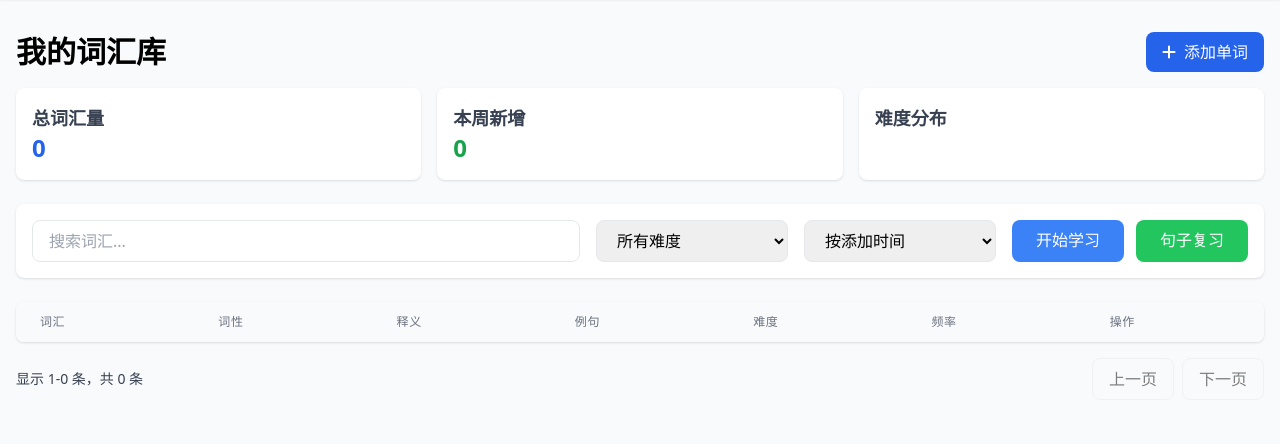
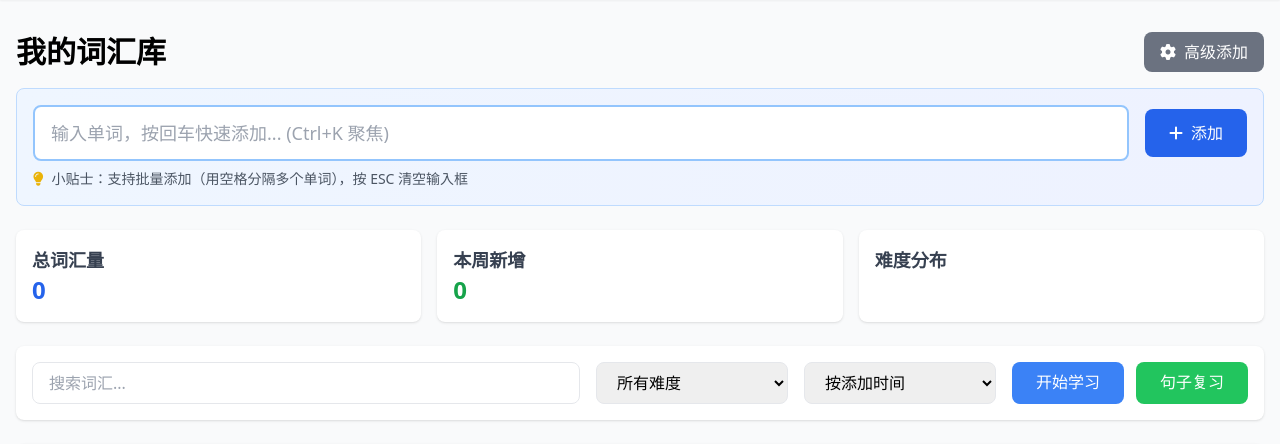
Before and after one commit to huiping192/reuters-study, a Flask app: page /vocabulary in a window 1280 px wide. Shown: the part 64-508 px from the top of the page. Run offline with Flask 3, Linux system fonts and the light colour scheme; data that the repository does not hold is empty; parts of the project's set-up code (start-up, migrations or seed data) failed here and were passed over; some libraries are stand-ins or nearby versions.

Commit message:
优化词汇列表页面：添加快捷输入功能和统一toast提示系统

```diff
--- a/app/templates/vocabulary/list.html
+++ b/app/templates/vocabulary/list.html
@@ -7,9 +7,28 @@
     <div class="mb-8">
         <div class="flex justify-between items-center mb-4">
             <h1 class="text-3xl font-bold">我的词汇库</h1>
-            <button onclick="showAddWordModal()" class="px-4 py-2 bg-blue-600 text-white rounded-lg hover:bg-blue-700 transition-colors">
-                <i class="fas fa-plus mr-2"></i>添加单词
+            <button onclick="showAddWordModal()" class="px-4 py-2 bg-gray-500 text-white rounded-lg hover:bg-gray-600 transition-colors">
+                <i class="fas fa-cog mr-2"></i>高级添加
             </button>
+        </div>
+
+        <!-- 快捷添加单词区域 -->
+        <div class="bg-gradient-to-r from-blue-50 to-indigo-50 rounded-lg p-4 mb-6 border border-blue-200">
+            <div class="flex items-center space-x-4">
+                <div class="flex-1">
+                    <input type="text" id="quick-word-input"
+                           class="w-full px-4 py-3 border-2 border-blue-300 rounded-lg focus:outline-none focus:border-blue-500 text-lg"
+                           placeholder="输入单词，按回车快速添加... (Ctrl+K 聚焦)">
+                </div>
+                <button onclick="quickAddWord()"
+                        class="px-6 py-3 bg-blue-600 text-white rounded-lg hover:bg-blue-700 transition-colors font-medium">
+                    <i class="fas fa-plus mr-2"></i>添加
+                </button>
+            </div>
+            <div class="flex items-center mt-2 text-sm text-gray-600">
+                <i class="fas fa-lightbulb mr-2 text-yellow-500"></i>
+                <span>小贴士：支持批量添加（用空格分隔多个单词），按 ESC 清空输入框</span>
+            </div>
         </div>
 
         <!-- 统计信息 -->
@@ -138,6 +157,41 @@
 
 {% block scripts %}
 <script>
+// Toast 提示系统
+function showToast(message, type = 'success') {
+    const toast = document.createElement('div');
+    toast.className = `fixed top-4 right-4 px-6 py-3 rounded-lg shadow-lg text-white font-medium z-50 transform transition-all duration-300 translate-x-full opacity-0`;
+
+    if (type === 'success') {
+        toast.classList.add('bg-green-500');
+    } else if (type === 'error') {
+        toast.classList.add('bg-red-500');
+    } else if (type === 'info') {
+        toast.classList.add('bg-blue-500');
+    } else if (type === 'warning') {
+        toast.classList.add('bg-yellow-500');
+    }
+
+    toast.textContent = message;
+    document.body.appendChild(toast);
+
+    // 动画显示
+    setTimeout(() => {
+        toast.classList.remove('translate-x-full', 'opacity-0');
+    }, 100);
+
+    // 3秒后自动消失
+    setTimeout(() => {
+        toast.classList.add('translate-x-full', 'opacity-0');
+        setTimeout(() => {
+            if (toast.parentNode) {
+                toast.parentNode.removeChild(toast);
+            }
+        }, 300);
+    }, 3000);
+}
+</script>
+<script>
 let currentPage = 1;
 const pageSize = 20;
 let totalItems = 0;
@@ -239,14 +293,14 @@ async function updateVocabulary(vocabId) {
         const data = await response.json();
 
         if (data.success) {
-            alert('词汇信息已更新！');
+            showToast('词汇信息已更新！', 'success');
             loadVocabulary(currentPage);
         } else {
-            alert('更新失败：' + data.error);
+            showToast('更新失败：' + data.error, 'error');
         }
     } catch (error) {
         console.error('更新词汇失败:', error);
-        alert('更新失败，请重试');
+        showToast('更新失败，请重试', 'error');
     }
 }
 
@@ -332,7 +386,72 @@ function hideAddWordModal() {
     document.getElementById('add-word-form').reset();
 }
 
-// 处理添加单词表单提交
+// 快捷添加单词功能
+async function quickAddWord() {
+    const input = document.getElementById('quick-word-input');
+    const words = input.value.trim();
+
+    if (!words) {
+        showToast('请输入单词', 'warning');
+        return;
+    }
+
+    // 支持批量添加（空格分隔）
+    const wordList = words.split(/\s+/).filter(word => word.length > 0);
+
+    if (wordList.length === 0) {
+        showToast('请输入有效的单词', 'warning');
+        return;
+    }
+
+    let successCount = 0;
+    let failCount = 0;
+
+    showToast(`开始添加 ${wordList.length} 个单词...`, 'info');
+
+    for (const word of wordList) {
+        try {
+            const response = await fetch('/api/vocabulary', {
+                method: 'POST',
+                headers: {
+                    'Content-Type': 'application/json',
+                },
+                body: JSON.stringify({ word: word })
+            });
+
+            const data = await response.json();
+
+            if (data.success) {
+                successCount++;
+                // 异步更新单词信息（不等待）
+                updateVocabularyInBackground(data.data.id);
+            } else {
+                failCount++;
+                console.warn(`添加单词 "${word}" 失败:`, data.error);
+            }
+        } catch (error) {
+            failCount++;
+            console.error(`添加单词 "${word}" 出错:`, error);
+        }
+    }
+
+    // 清空输入框并保持焦点
+    input.value = '';
+    input.focus();
+
+    // 刷新列表和统计
+    loadVocabulary(currentPage);
+    loadStats();
+
+    // 显示结果提示
+    if (failCount === 0) {
+        showToast(`成功添加 ${successCount} 个单词！`, 'success');
+    } else {
+        showToast(`成功 ${successCount} 个，失败 ${failCount} 个`, 'warning');
+    }
+}
+
+// 处理添加单词表单提交（模态框）
 document.getElementById('add-word-form').addEventListener('submit', async function(e) {
     e.preventDefault();
 
@@ -340,7 +459,7 @@ document.getElementById('add-word-form').addEventListener('submit', async functi
     const sourceUrl = document.getElementById('source-url-input').value.trim();
 
     if (!word) {
-        alert('请输入单词');
+        showToast('请输入单词', 'warning');
         return;
     }
 
@@ -361,7 +480,7 @@ document.getElementById('add-word-form').addEventListener('submit', async functi
 
         if (addData.success) {
             // 显示添加成功提示
-            alert('单词添加成功！正在后台更新详细信息...');
+            showToast('单词添加成功！正在后台更新详细信息...', 'success');
             hideAddWordModal();
             loadVocabulary(currentPage);
             loadStats();
@@ -369,11 +488,11 @@ document.getElementById('add-word-form').addEventListener('submit', async functi
             // 异步更新单词信息
             updateVocabularyInBackground(addData.data.id);
         } else {
-            alert('添加失败：' + addData.error);
+            showToast('添加失败：' + addData.error, 'error');
         }
     } catch (error) {
         console.error('添加单词失败:', error);
-        alert('添加失败，请重试');
+        showToast('添加失败，请重试', 'error');
     }
 });
 
@@ -389,16 +508,10 @@ async function updateVocabularyInBackground(vocabId) {
         if (updateData.success) {
             // 更新成功后刷新列表
             loadVocabulary(currentPage);
-            // 可以添加一个小的提示，告诉用户更新完成
-            const toast = document.createElement('div');
-            toast.className = 'fixed bottom-4 right-4 bg-green-500 text-white px-4 py-2 rounded-lg shadow-lg';
-            toast.textContent = '单词详细信息已更新完成！';
-            document.body.appendChild(toast);
-
-            // 3秒后自动移除提示
+            // 使用统一的toast系统
             setTimeout(() => {
-                toast.remove();
-            }, 3000);
+                showToast('单词详细信息已更新完成！', 'success');
+            }, 2000);
         } else {
             console.error('自动更新失败:', updateData.error);
         }
@@ -406,5 +519,30 @@ async function updateVocabularyInBackground(vocabId) {
         console.error('自动更新失败:', error);
     }
 }
+
+// 键盘快捷键支持
+document.addEventListener('keydown', function(e) {
+    // Ctrl/Cmd + K: 聚焦到快捷输入框
+    if ((e.ctrlKey || e.metaKey) && e.key === 'k') {
+        e.preventDefault();
+        document.getElementById('quick-word-input').focus();
+    }
+
+    // ESC: 清空快捷输入框
+    if (e.key === 'Escape') {
+        const quickInput = document.getElementById('quick-word-input');
+        if (document.activeElement === quickInput) {
+            quickInput.value = '';
+        }
+    }
+});
+
+// 快捷输入框回车键支持
+document.getElementById('quick-word-input').addEventListener('keydown', function(e) {
+    if (e.key === 'Enter') {
+        e.preventDefault();
+        quickAddWord();
+    }
+});
 </script>
 {% endblock %}
```
